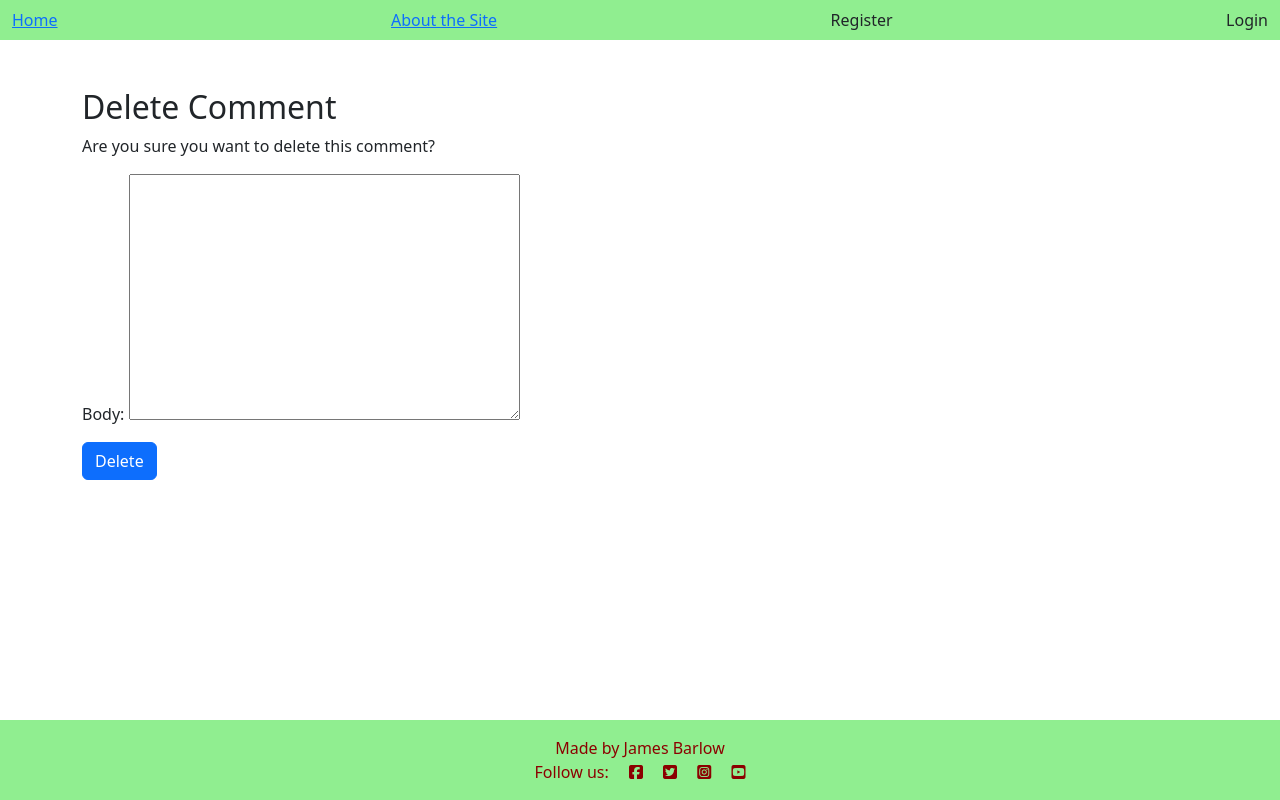
After one commit to jambardev/County-Cricket-Tour-Blog, a Django app: template blog/templates/blog/delete_comment.html in a window 1280 px wide. The commit adds this page. Run offline with Django 4.2, Linux system fonts and the light colour scheme; the template is opened without the code that fills it: values that come from a table or form of the project are taken from there, others are empty; some libraries are stand-ins or nearby versions.

Commit message:
Delete button functionality

```diff
--- /dev/null
+++ b/blog/templates/blog/delete_comment.html
@@ -0,0 +1,13 @@
+{% extends 'base.html' %}
+
+{% block content %}
+<div class="container mt-5">
+    <h2>Delete Comment</h2>
+    <p>Are you sure you want to delete this comment?</p>
+    <form method="post">
+        {% csrf_token %}
+        {{ form.as_p }}
+        <button type="submit" class="btn btn-primary">Delete</button>
+    </form>
+</div>
+{% endblock %}
--- a/blog/templates/blog/post_detail.html
+++ b/blog/templates/blog/post_detail.html
@@ -57,6 +57,7 @@
                         </div>
                         {% if user.is_authenticated and comment.author == user %}
                         <a href="{% url 'edit_comment' post.slug comment.id %}" class="btn btn-primary">Edit Comment</a>
+                        <a href="{% url 'delete_comment' post.slug comment.id %}" class="btn btn-primary">Delete Comment</a>
                         {% endif %}
                     </div>
                 {% endfor %}
--- a/blog/urls.py
+++ b/blog/urls.py
@@ -7,5 +7,5 @@ urlpatterns = [
     path('about/', about_view, name='about'),
     path('<slug:slug>/', views.post_detail, name='post_detail'),
     path('<slug:slug>/edit_comment/<int:comment_id>', views.edit_comment, name='edit_comment'),
-    path('<slug:slug>/delete_comment/<int:comment_id>', views.comment_delete, name='comment_delete'),
+    path('<slug:slug>/delete_comment/<int:comment_id>', views.delete_comment, name='delete_comment'),
 ]
--- a/blog/views.py
+++ b/blog/views.py
@@ -69,7 +69,7 @@ def edit_comment(request, slug, comment_id):
 
 # View allowing a user to delete their own comments
 
-def comment_delete(request, slug, comment_id):
+def delete_comment(request, slug, comment_id):
     queryset = Post.objects.filter(status=1)
     post = get_object_or_404(queryset, slug=slug)
     comment = get_object_or_404(Comment, pk=comment_id)
```
